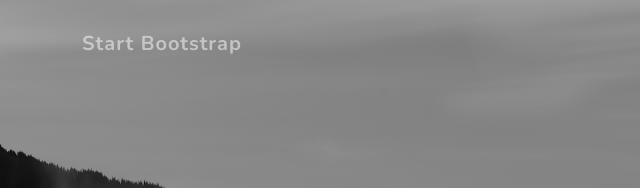
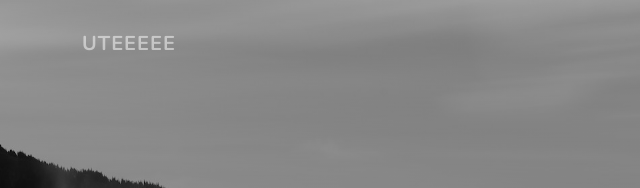
Before and after one commit to dostds/dostds.github.io, a plain HTML site: page index.html in a window 1280 px wide. Shown: the top 188 px of the page, 0-640 px from the left. Drawn offline with nearby package versions, Linux system fonts and the light colour scheme.

Commit message:
Update index.html

```diff
--- a/index.html
+++ b/index.html
@@ -19,7 +19,7 @@
         <!-- Navigation-->
         <nav class="navbar navbar-expand-lg navbar-light fixed-top" id="mainNav">
             <div class="container">
-                <a class="navbar-brand js-scroll-trigger" href="#page-top">Start Bootstrap</a>
+                <a class="navbar-brand js-scroll-trigger" href="#page-top">UTEEEEE</a>
                 <button class="navbar-toggler navbar-toggler-right" type="button" data-toggle="collapse" data-target="#navbarResponsive" aria-controls="navbarResponsive" aria-expanded="false" aria-label="Toggle navigation">
                     Menu
                     <i class="fas fa-bars"></i>
```
